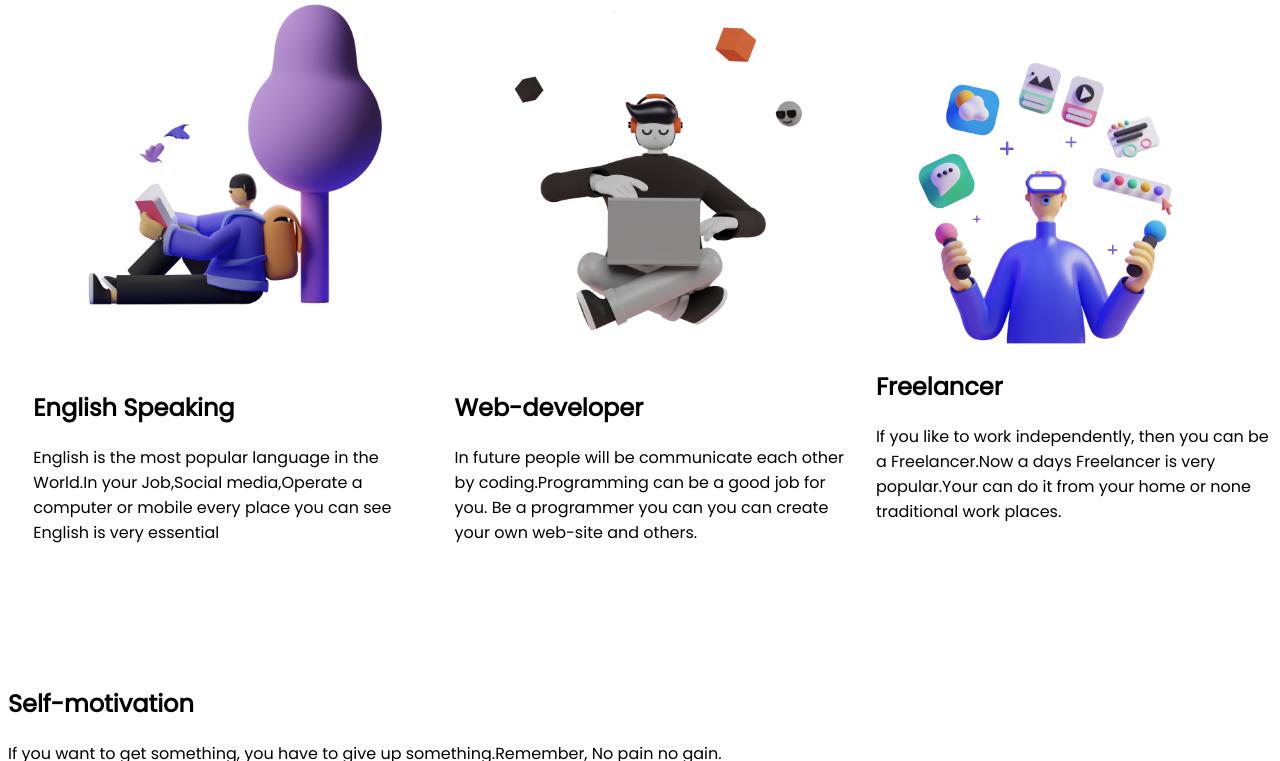
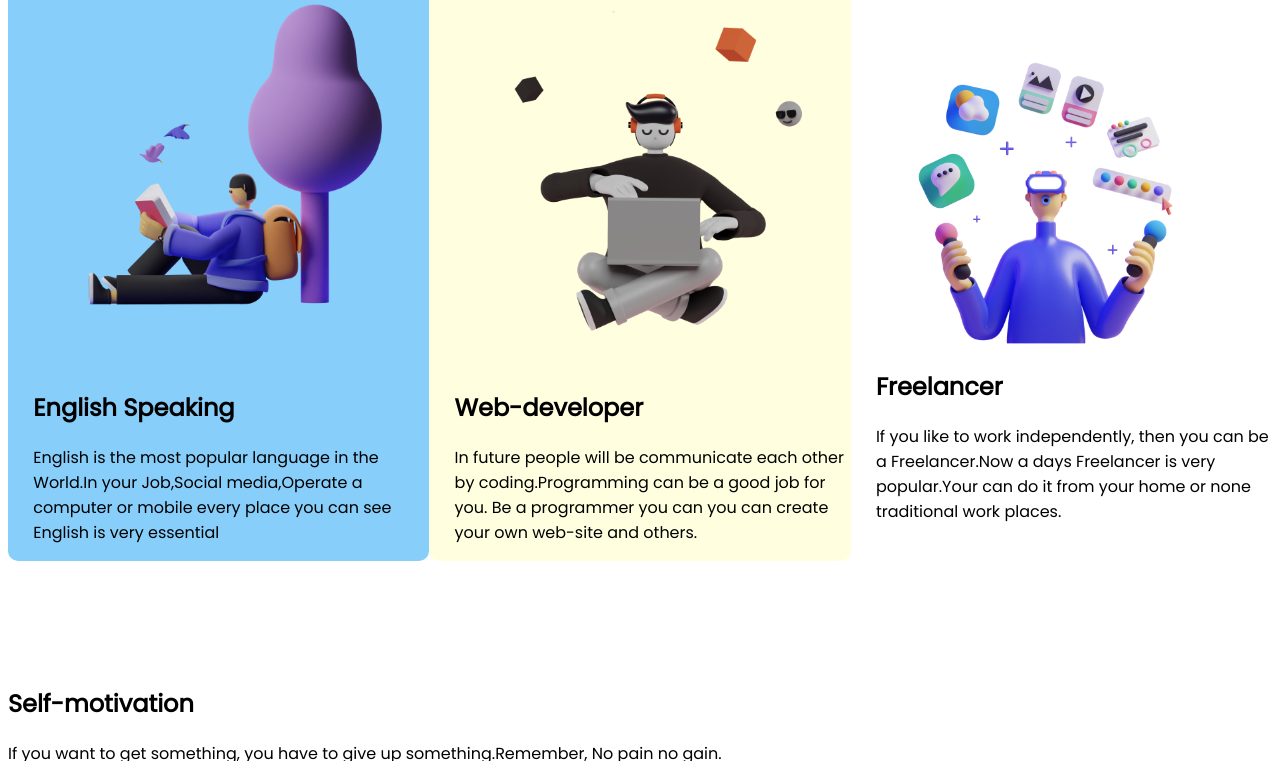
Before and after one commit to Nazrul27/First-assingment, a plain HTML site: page index.html in a window 1280 px wide. Shown: the part 540-1301 px from the top of the page. Drawn offline with Linux system fonts and the light colour scheme; a web font is replaced by a local one.

Commit message:
Add background style

```diff
--- a/index.html
+++ b/index.html
@@ -28,12 +28,12 @@
     <section>
         <h1>My <span class="word-color">Goal</span> in 2022</h1>
         <div class="flex-container">
-            <div class="half-width">
+            <div id="english-speaker" class="half-width">
                 <img src="images/illustrators/illustrator-3.png" alt="No Preview">
                 <h2>English Speaking</h2>
                 <p>English is the most popular language in the World.In your Job,Social media,Operate a computer or mobile every place you can see English is very essential</p>
             </div>
-            <div class="half-width">
+            <div id="web-developer" class="half-width">
                 <img src="images/illustrators/illustrator-2.png" alt="No Preview">
                 <h2>Web-developer</h2>
                 <p>In future people will be communicate each other by coding.Programming can be a good job for you. Be a programmer you can you can create your own web-site and others.</p>
--- a/style.css
+++ b/style.css
@@ -15,3 +15,7 @@ h2{margin-top:0;}
             color:white;
             border-radius:5px;}
 .link-button:hover{background-image:linear-gradient(mediumspringgreen,mediumseagreen);}
+#english-speaker{background-color:lightskyblue;
+                 border-radius: 10px;}
+#web-developer{background-color:lightyellow;
+               border-radius: 10px;}
```
